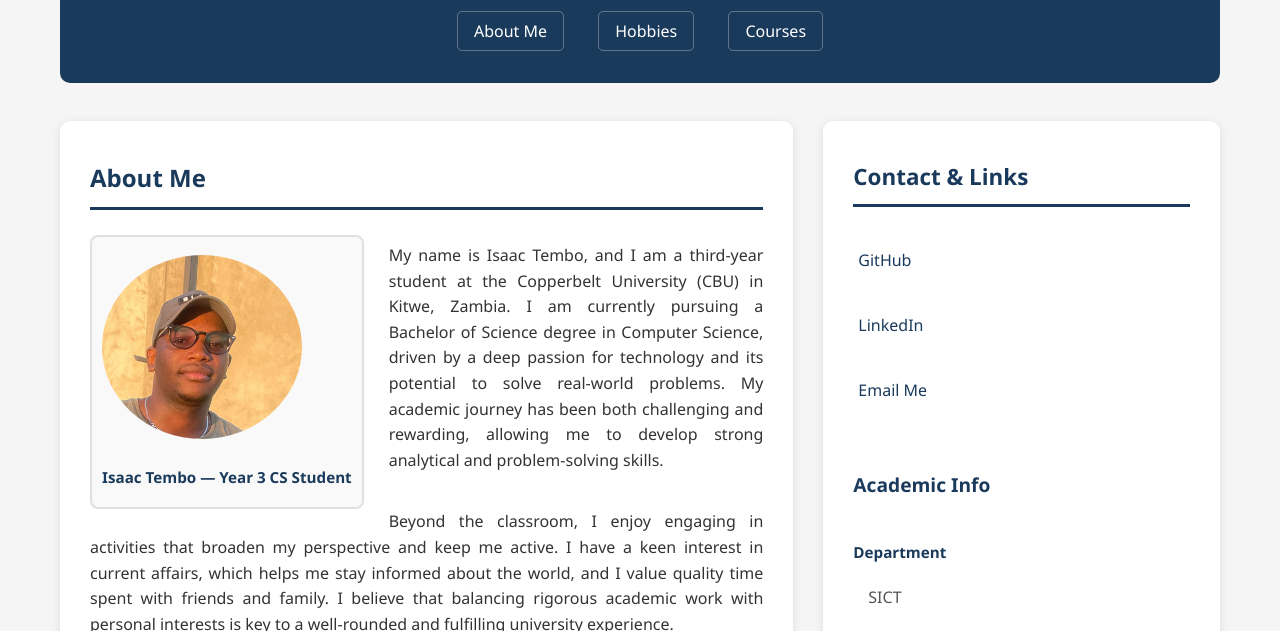
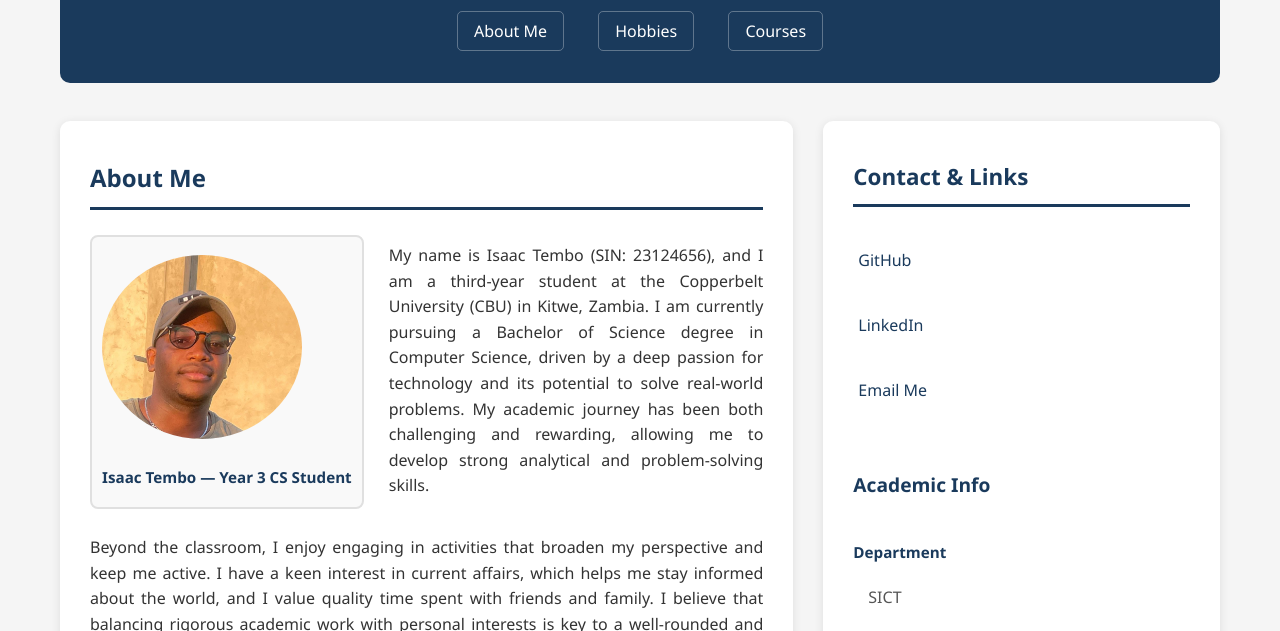
Before and after one commit to IsaacHarrison28/CS361, a plain HTML site: page personal profile/profile.html in a window 1280 px wide. Shown: the part 127-758 px from the top of the page. Drawn offline with Linux system fonts and the light colour scheme.

Commit message:
added SIN into profile data

```diff
--- a/personal profile/profile.html
+++ b/personal profile/profile.html
@@ -31,12 +31,12 @@
         </figure>
 
         <p>
-          My name is Isaac Tembo, and I am a third-year student at the
-          Copperbelt University (CBU) in Kitwe, Zambia. I am currently pursuing
-          a Bachelor of Science degree in Computer Science, driven by a deep
-          passion for technology and its potential to solve real-world problems.
-          My academic journey has been both challenging and rewarding, allowing
-          me to develop strong analytical and problem-solving skills.
+          My name is Isaac Tembo (SIN: 23124656), and I am a third-year student
+          at the Copperbelt University (CBU) in Kitwe, Zambia. I am currently
+          pursuing a Bachelor of Science degree in Computer Science, driven by a
+          deep passion for technology and its potential to solve real-world
+          problems. My academic journey has been both challenging and rewarding,
+          allowing me to develop strong analytical and problem-solving skills.
         </p>
         <p>
           Beyond the classroom, I enjoy engaging in activities that broaden my
```
